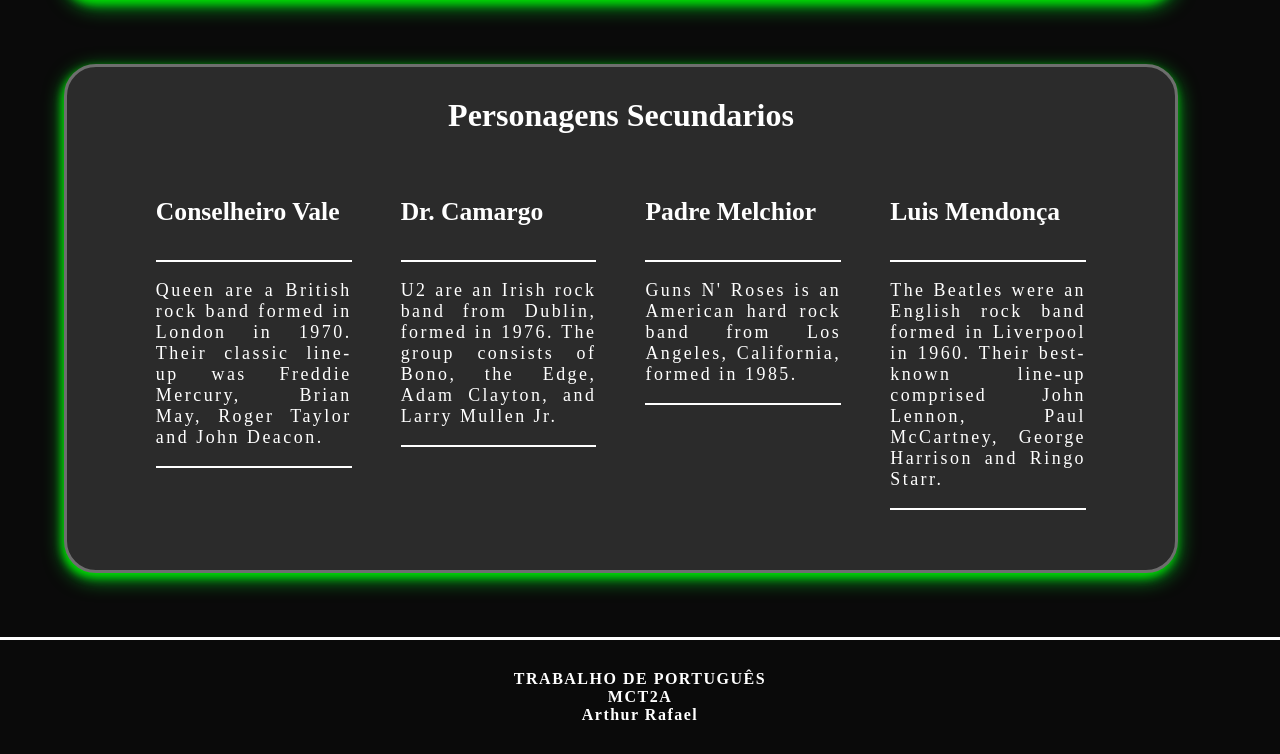
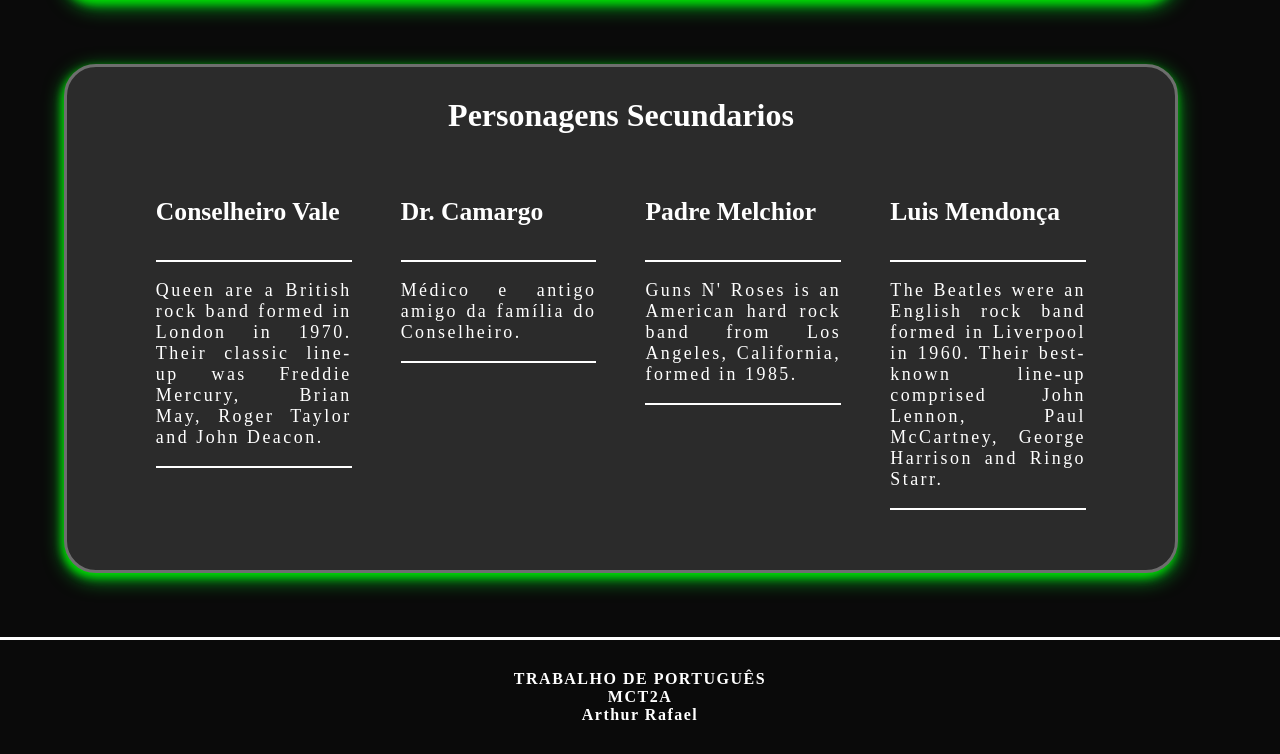
Before and after one commit to CJdebota/CJdebota.github.io, a plain HTML site: page Trabalho de Portugues/src/paginas/html/Bandas.html in a window 1280 px wide. Shown: the part 644-1398 px from the top of the page. Drawn offline with Linux system fonts and the light colour scheme; a web font is replaced by a local one.

Commit message:
Update Bandas.html

```diff
--- a/Trabalho de Portugues/src/paginas/html/Bandas.html
+++ b/Trabalho de Portugues/src/paginas/html/Bandas.html
@@ -72,7 +72,9 @@
 
                     <section class="section">
                         <h2 class="a10" > Dr. Camargo </h2>
-                        <p class="a11"> U2 are an Irish rock band from Dublin, formed in 1976. The group consists of Bono, the Edge, Adam Clayton, and Larry Mullen Jr. </p>
+                        <p class="a11">
+                            Médico e antigo amigo da família do Conselheiro.
+                        </p>
                     </section>
 
                     <section class="section">
```
